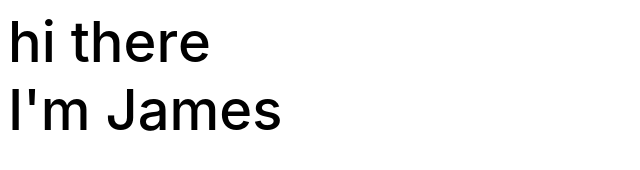
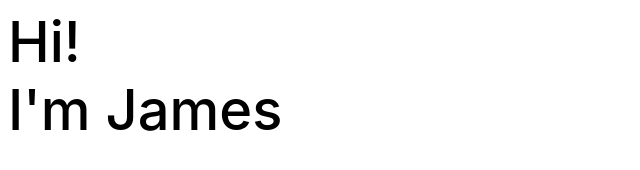
Before and after one commit to sydcanem/sydcanem.github.io, a plain HTML site: page index.html in a window 1280 px wide. Shown: the whole page, without its empty margins (0-640 px from the left). Drawn offline with nearby package versions, Linux system fonts and the light colour scheme.

Commit message:
Hi there to Hi

```diff
--- a/index.html
+++ b/index.html
@@ -12,7 +12,7 @@
         <h1 class="hello">
             <span class="text-wrapper">
                 <span class="line line1 blinking"></span>
-                <span class="letters letters1">hi there</span>
+                <span class="letters letters1">Hi!</span>
             </span>
             <span class="text-wrapper">
                 <span class="line line2"></span>
@@ -44,13 +44,13 @@
                     targets: '.hello .line1',
                     translateX: [0,letters1.offsetWidth],
                     easing: "linear",
-                    duration: 200
+                    duration: 150
                 })
                 .add({
                     targets: '.letters1 .letter',
                     opacity: [0,1],
                     easing: "easeOutExpo",
-                    duration: 200,
+                    duration: 100,
                     offset: '-=' + letters1.offsetWidth,
                     delay: function(el, i) {
                         return 25 * (i+1)
@@ -89,7 +89,7 @@
                         opacity: [0,1],
                         easing: "easeOutExpo",
                         duration: 200,
-                        offset: '-=244',
+                        offset: '-=' + letters2.offsetWidth,
                         delay: function(el, i) {
                             return 25 * (i+1)
                         }
```
